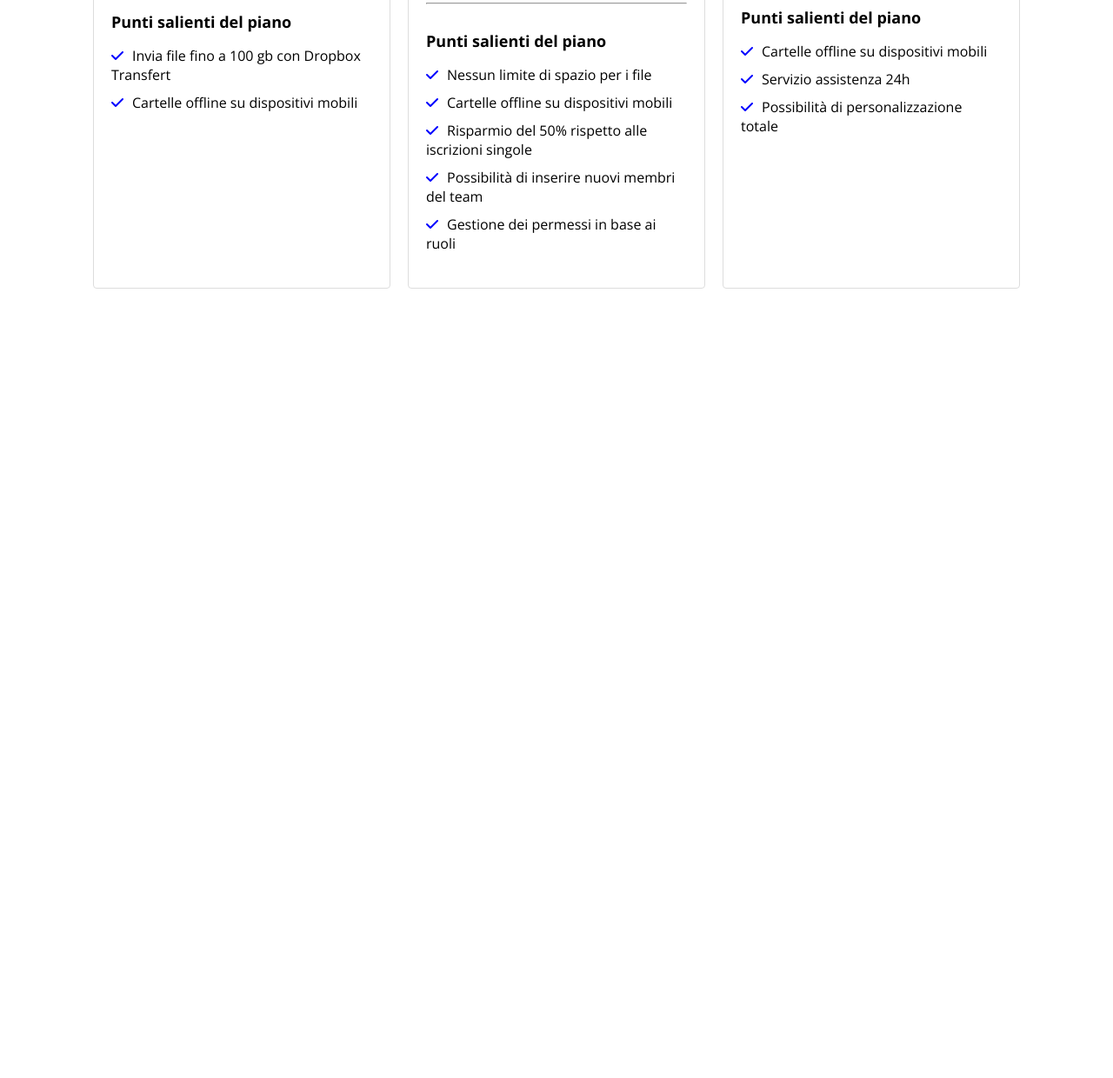
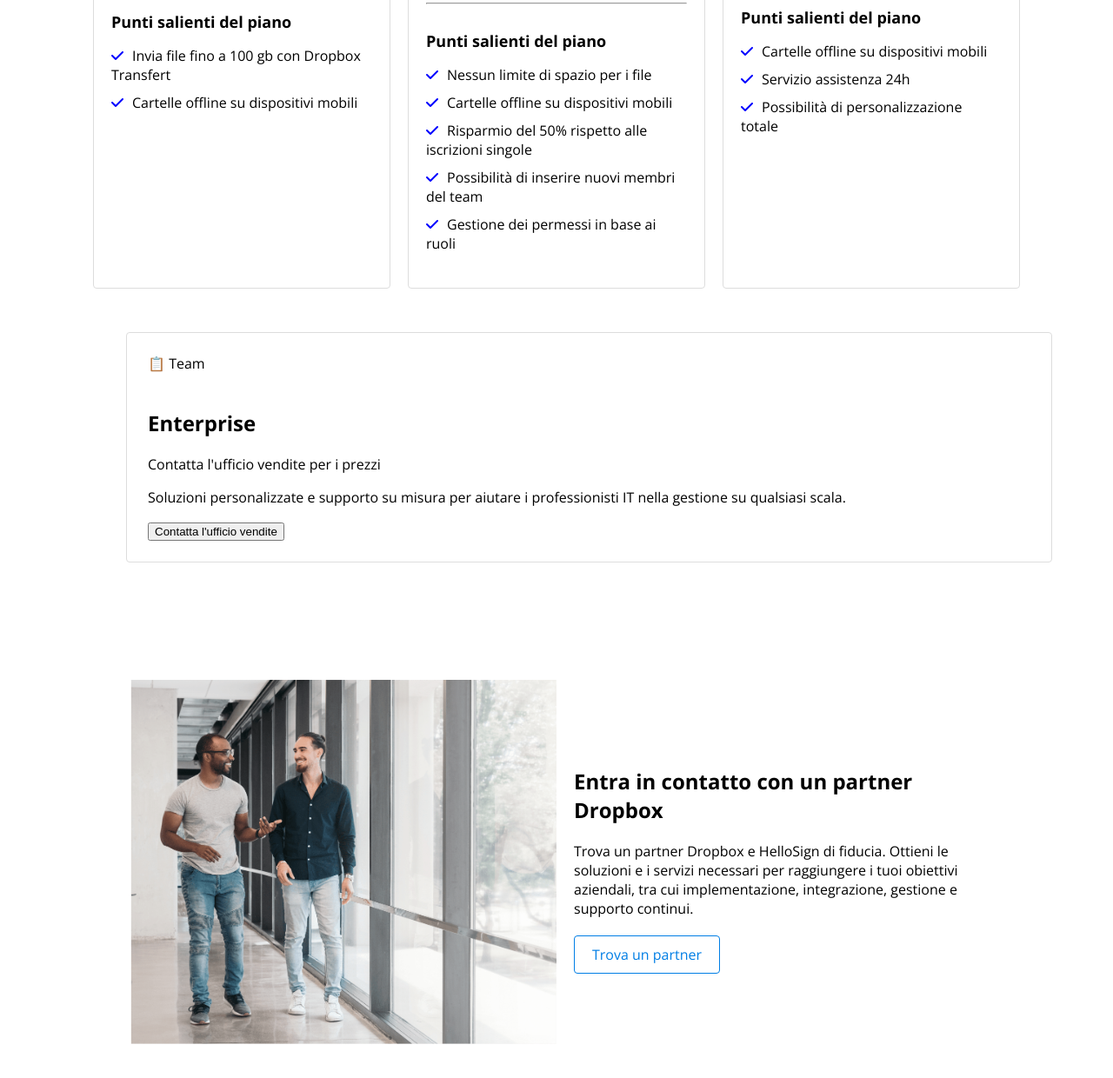
Before and after one commit to matteo-cota/htmlcss-dropbox, a plain HTML site: page index.html in a window 1280 px wide. Shown: the part 1332-2572 px from the top of the page at 87% size. Before the commit the page ends 1714 px from the top, so only its background shows below. Drawn offline with nearby package versions, Linux system fonts and the light colour scheme.

Commit message:
add Contact Section & style

```diff
--- a/css/style.css
+++ b/css/style.css
@@ -3,7 +3,6 @@ body {
     margin: 0;
     padding: 0;
     box-sizing: border-box;
-    min-height: 100vh;
     overflow-x: hidden;
     scroll-behavior: smooth;
 }
@@ -215,3 +214,60 @@ header ul li a.login-button {
     content: "\f00c";
     color: blue;
 }
+
+.plan-new {
+    display: flex;
+    justify-content: space-evenly;
+    gap: 21px;
+    position: absolute;
+    left: 145px;
+    background-color: #fff;
+    border: 1px solid #ddd;
+    border-radius: 4px;
+    padding: 24px;
+    width: 1015px;
+    text-align: left;
+    flex-direction: column;
+    align-content: center;
+    align-items: baseline;
+}
+
+/* Contact Partner Section Styling */
+.contact-partner {
+    display: flex;
+    align-items: center;
+    justify-content: center;
+    padding: 400px 150px;
+    background-color: #fff;
+}
+
+.contact-image {
+    max-width: 50%;
+    height: auto;
+    margin-right: 20px;
+}
+
+.contact-content {
+    max-width: 50%;
+    text-align: left;
+}
+
+.contact-content h2 {
+    font-size: 24px;
+    margin-bottom: 20px;
+}
+
+.contact-content p {
+    font-size: 16px;
+    margin-bottom: 20px;
+}
+
+.contact-btn {
+    display: inline-block;
+    background-color: #fff;
+    color: #007ee5;
+    padding: 10px 20px;
+    border: 1px solid #007ee5;
+    border-radius: 4px;
+    text-decoration: none;
+}
--- a/index.html
+++ b/index.html
@@ -140,10 +140,35 @@
                         </ul>
                     </div>
                 </div>
+        </section>
+        <section>
+            <div class="plan-new">
+                <div class="bar-new">
+                    <span class="icon">&#128203;</span> <!-- Icone di esempio -->
+                    <span class="title">Team</span>
+                </div>
+                <div class="content">
+                    <h1>Enterprise</h1>
+                    <p>Contatta l'ufficio vendite per i prezzi</p>
+                    <p>Soluzioni personalizzate e supporto su misura per aiutare i professionisti IT nella gestione
+                        su qualsiasi scala.</p>
+                    <button class="contact-button">Contatta l'ufficio vendite</button>
+                </div>
+        </section>
+
+        <!-- Contact Section -->
+        <section class="contact-partner">
+            <img src="img/partner.png" alt="Partner Image" class="contact-image">
+            <div class="contact-content">
+                <h2>Entra in contatto con un partner Dropbox</h2>
+                <p>
+                    Trova un partner Dropbox e HelloSign di fiducia. Ottieni le soluzioni e i servizi necessari per
+                    raggiungere i tuoi obiettivi aziendali, tra cui implementazione, integrazione, gestione e supporto
+                    continui.
+                </p>
+                <a href="#" class="contact-btn">Trova un partner</a>
             </div>
         </section>
-
-
 
 
     </main>
```
